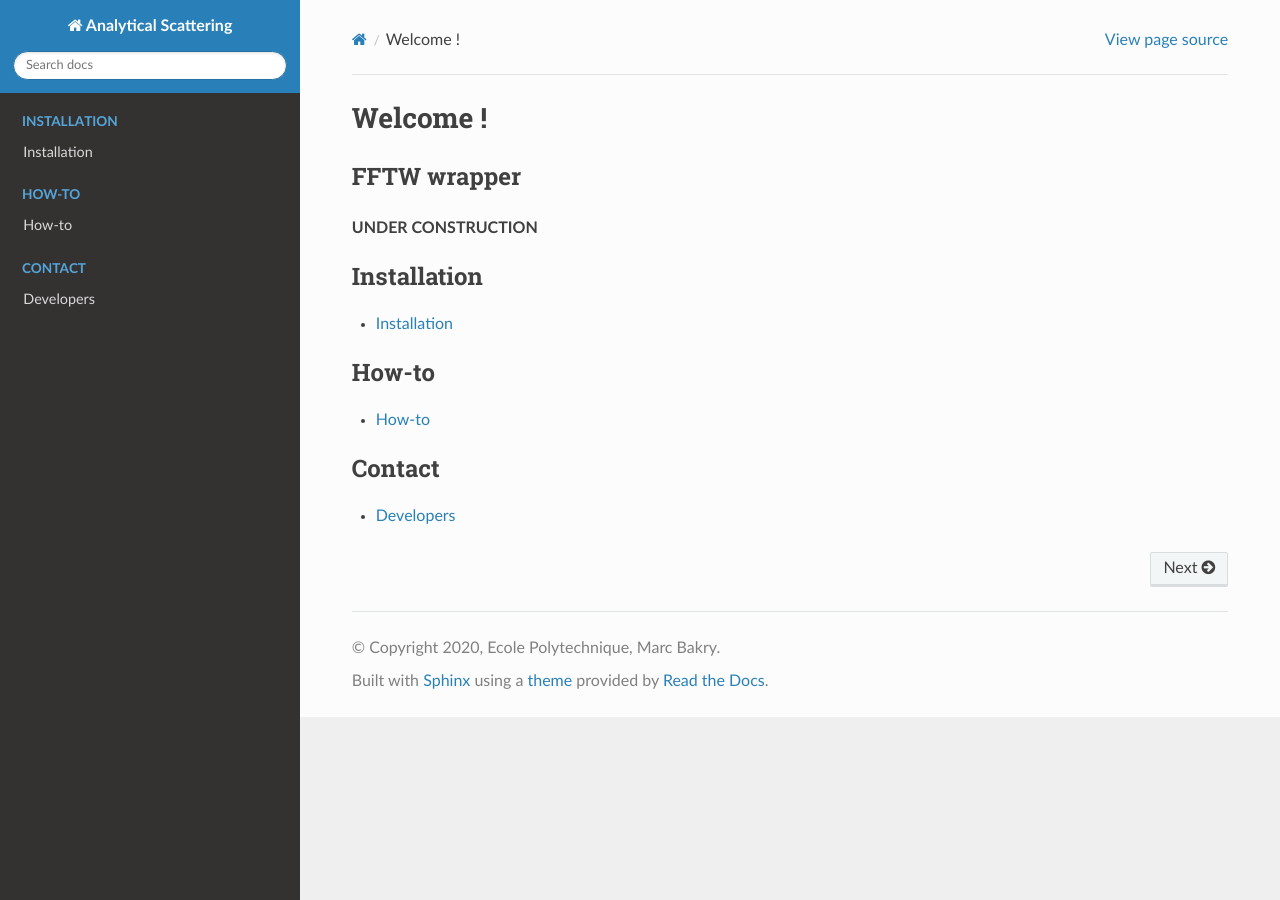
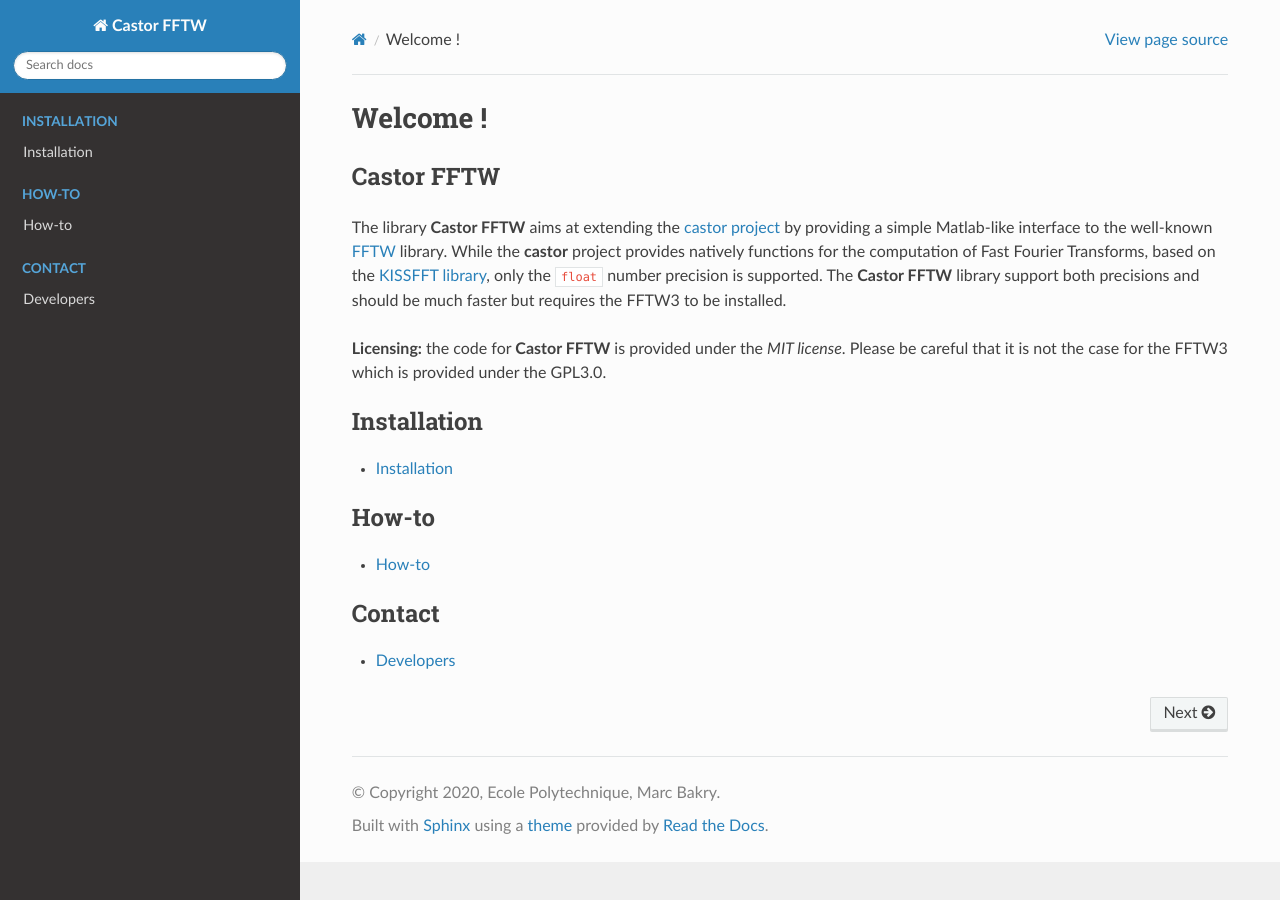
Before and after one commit to marcbakry/castor-fftw, a Sphinx documentation site: the page built from doc/source/index.rst, in a window 1280 px wide. Built offline with Sphinx 7.4.7 and the Read the Docs theme 2.0.0, drawn with Linux system fonts in a browser that asks for light colours.

Commit message:
wrote the introduction on the index of the doc

```diff
--- a/doc/source/conf.py
+++ b/doc/source/conf.py
@@ -8,11 +8,11 @@
     app.add_css_file("main_stylesheet.css")
 
 extensions = ['breathe']
-breathe_projects = { 'analyticalscattering': '../xml' }
+breathe_projects = { 'castorfftw': '../xml' }
 templates_path = ['_templates']
 html_static_path = ['_static']
 source_suffix = '.rst'
-project = 'Analytical Scattering'
+project = 'Castor FFTW'
 copyright = '2020, Ecole Polytechnique, Marc Bakry'
 author = 'Marc Bakry'
 # html_logo = 'castor_logo.png'
--- a/doc/source/index.rst
+++ b/doc/source/index.rst
@@ -1,10 +1,12 @@
 Welcome !
 =========
 
-FFTW wrapper
-++++++++++++
+Castor FFTW
++++++++++++
 
-**UNDER CONSTRUCTION**
+The library **Castor FFTW** aims at extending the `castor project <http://leprojetcastor.gitlab.labos.polytechnique.fr/castor/>`_ by providing a simple Matlab-like interface to the well-known `FFTW <http://www.fftw.org/>`_ library. While the **castor** project provides natively functions for the computation of Fast Fourier Transforms, based on the `KISSFFT library <https://github.com/mborgerding/kissfft>`_, only the ``float`` number precision is supported. The **Castor FFTW** library support both precisions and should be much faster but requires the FFTW3 to be installed.
+
+**Licensing:** the code for **Castor FFTW** is provided under the *MIT license*. Please be careful that it is not the case for the FFTW3 which is provided under the GPL3.0.
 
 .. toctree::
     :caption: Installation
```
